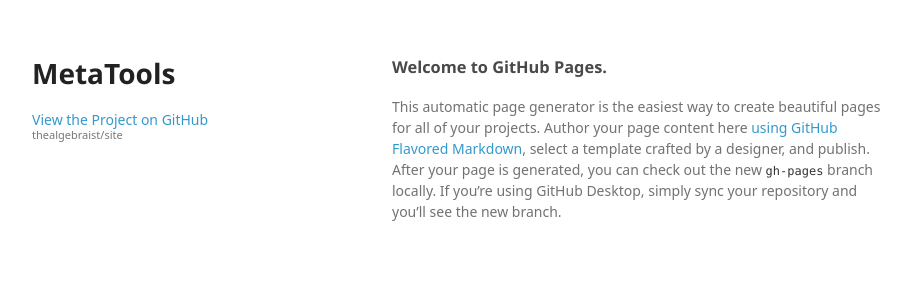
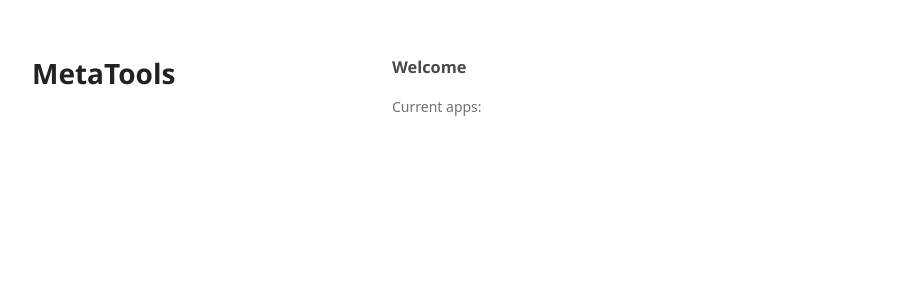
Before and after one commit to thealgebraist/site, a plain HTML site: page index.html in a window 1280 px wide. Shown: the whole page, without its empty margins (178-1089 px from the left). Drawn offline with Linux system fonts and the light colour scheme; a web font is replaced by a local one.

Commit message:
Update index.html

```diff
--- a/index.html
+++ b/index.html
@@ -18,16 +18,12 @@
         <h1>MetaTools</h1>
         <p></p>
 
-        <p class="view"><a href="https://github.com/thealgebraist/site">View the Project on GitHub <small>thealgebraist/site</small></a></p>
-
-
-
       </header>
       <section>
         <h3>
-<a id="welcome-to-github-pages" class="anchor" href="#welcome-to-github-pages" aria-hidden="true"><span aria-hidden="true" class="octicon octicon-link"></span></a>Welcome to GitHub Pages.</h3>
+<a id="welcome-to-github-pages" class="anchor" href="#welcome-to-github-pages" aria-hidden="true"><span aria-hidden="true" class="octicon octicon-link"></span></a>Welcome</h3>
 
-<p>This automatic page generator is the easiest way to create beautiful pages for all of your projects. Author your page content here <a href="https://guides.github.com/features/mastering-markdown/">using GitHub Flavored Markdown</a>, select a template crafted by a designer, and publish. After your page is generated, you can check out the new <code>gh-pages</code> branch locally. If you’re using GitHub Desktop, simply sync your repository and you’ll see the new branch.</p>
+<p>Current apps:</p>
       </section>
       <footer>
               </footer>
```
